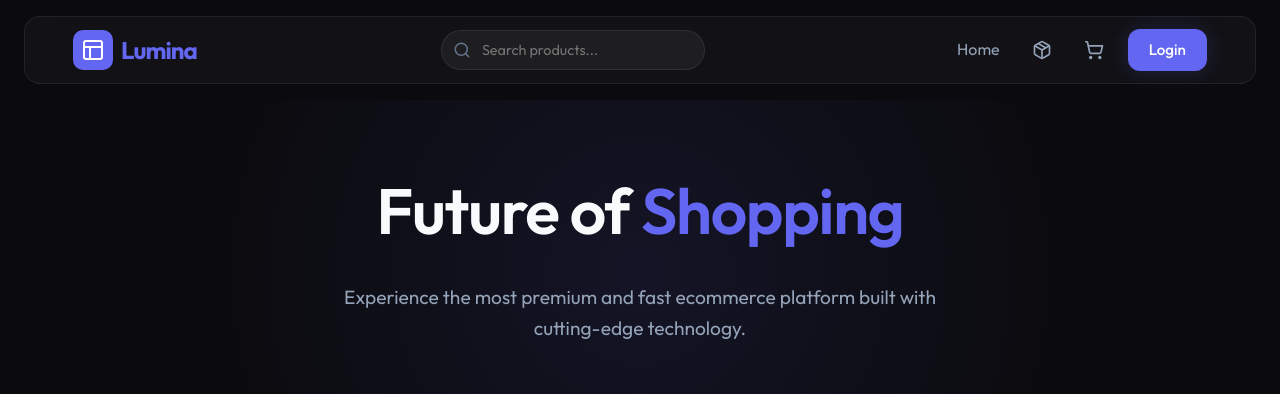
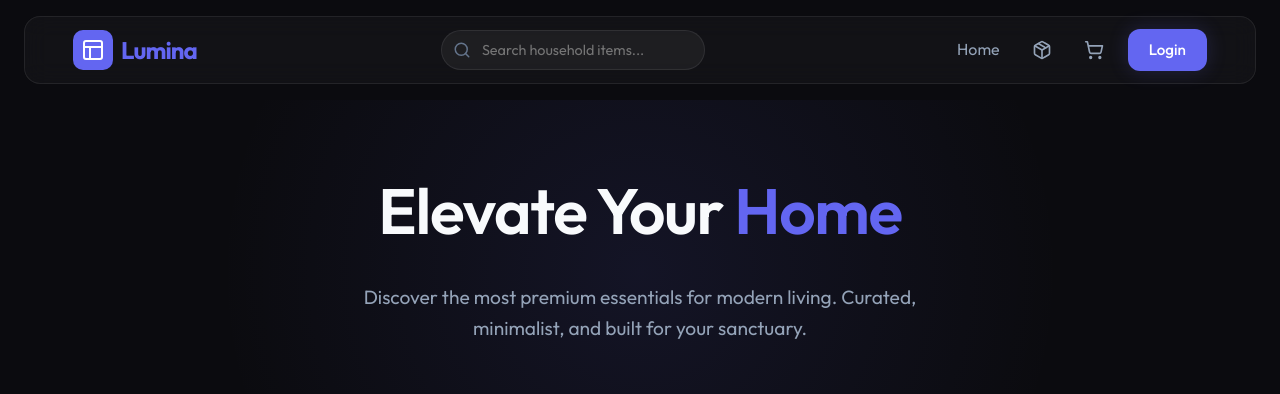
Before and after one commit to Vikash9546/ecommerce, a React (Vite) app in the folder frontend/: page / in a window 1280 px wide. Shown: the top 394 px of the page. Built offline with nearby package versions, Linux system fonts and the light colour scheme; no server answers.

Commit message:
feat: finalize household pivot with updated hero text and search placeholders

```diff
--- a/frontend/src/components/Navbar.jsx
+++ b/frontend/src/components/Navbar.jsx
@@ -58,7 +58,7 @@ const Navbar = () => {
                     <Search size={18} style={{ position: 'absolute', left: '12px', top: '50%', transform: 'translateY(-50%)', color: 'var(--text-muted)' }} />
                     <input
                         type="text"
-                        placeholder="Search products..."
+                        placeholder="Search household items..."
                         value={searchQuery}
                         onChange={handleSearch}
                         className="search-input"
--- a/frontend/src/pages/Home.jsx
+++ b/frontend/src/pages/Home.jsx
@@ -65,14 +65,14 @@ const Home = () => {
             initial={{ opacity: 0, y: 20 }}
             animate={{ opacity: 1, y: 0 }}
             style={{ fontSize: '4rem', marginBottom: '20px' }}>
-            Future of <span style={{ color: 'var(--accent-primary)' }}>Shopping</span>
+            Elevate Your <span style={{ color: 'var(--accent-primary)' }}>Home</span>
           </motion.h1>
           <motion.p
             initial={{ opacity: 0, y: 20 }}
             animate={{ opacity: 1, y: 0 }}
             transition={{ delay: 0.1 }}
             style={{ fontSize: '1.2rem', marginBottom: '40px', maxWidth: '600px', margin: '0 auto 40px' }}>
-            Experience the most premium and fast ecommerce platform built with cutting-edge technology.
+            Discover the most premium essentials for modern living. Curated, minimalist, and built for your sanctuary.
           </motion.p>
         </section>
       )}
```
